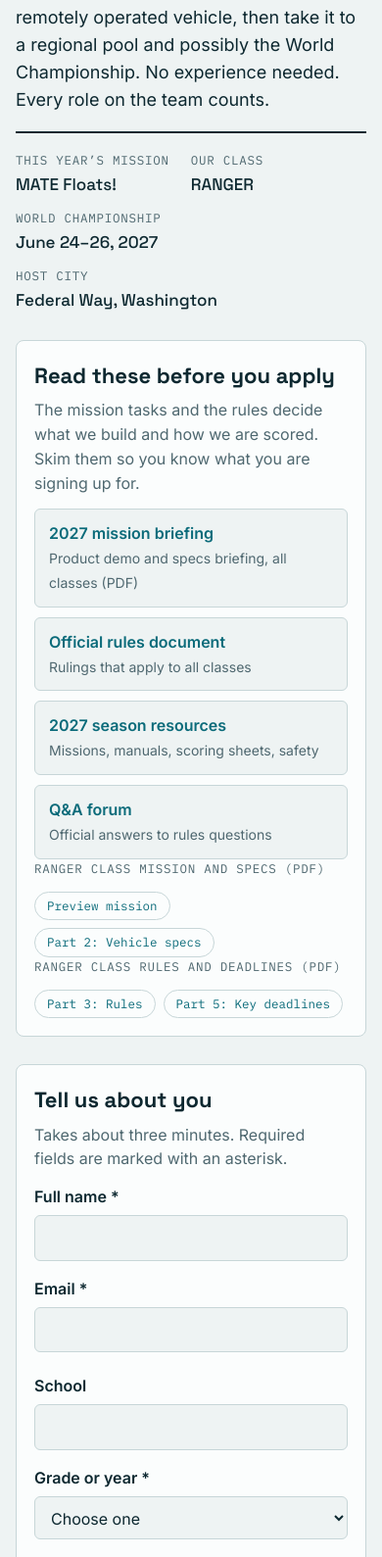
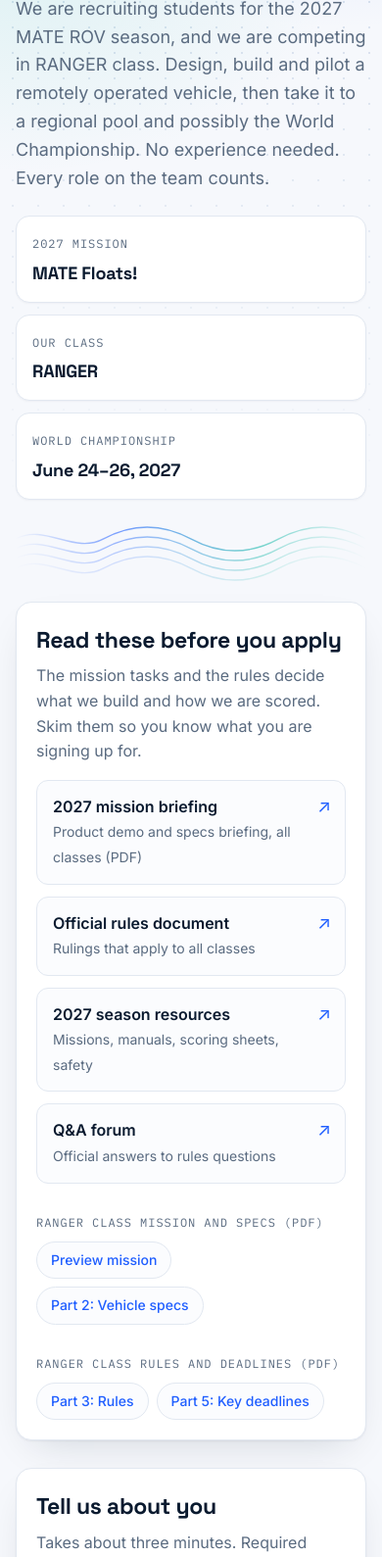
Before and after one commit to rgaadhavan-ado91/MateInterestForm, a plain HTML site: page index.html in a window 390 px wide. Shown: the part 245-1834 px from the top of the page at 98% size. Drawn offline with Linux system fonts and the light colour scheme.

Commit message:
Update index.html

```diff
--- a/index.html
+++ b/index.html
@@ -7,120 +7,160 @@
 <style>body{margin:0}[hidden]{display:none!important}</style>
 <link rel="stylesheet" href="https://fonts.googleapis.com/css2?family=Inter:wght@400;500;600&family=Space+Grotesk:wght@500;700&family=IBM+Plex+Mono:wght@400;500&display=swap">
 <style>
-/* Layout: single left-aligned column. Masthead with season facts, a "read first" link panel, then the form as a ruled sheet. */
+/* Layout: nav bar, left-aligned hero with stat cards, then two white cards on a pale field with faint sonar rings and a dot grid. */
 :root {
-  --bg: #eef3f3;
-  --surface: #fbfdfd;
-  --fg: #0d2830;
-  --muted: #4f6870;
-  --line: #c7d6d8;
-  --accent: #d9480f;
-  --accent-fg: #ffffff;
-  --link: #0b6b7a;
-  --ok: #1b7a46;
-  --err: #b42318;
+  --bg: #f6f8fc;
+  --surface: #ffffff;
+  --fg: #0a1a2f;
+  --muted: #5a6b80;
+  --line: #e2e8f1;
+  --accent: #1f5eff;
+  --accent-dark: #1749d1;
+  --accent-tint: #eef3ff;
+  --teal: #0bb5a4;
+  --err: #c0341d;
+  --ok: #138a57;
   --font-display: "Space Grotesk", "Helvetica Neue", Arial, sans-serif;
   --font-body: "Inter", system-ui, -apple-system, "Segoe UI", sans-serif;
   --font-mono: "IBM Plex Mono", ui-monospace, Menlo, Consolas, monospace;
-}
-@media (prefers-color-scheme: dark) {
-  :root:not([data-theme="light"]) {
-    --bg: #081a20; --surface: #0f262e; --fg: #e4eff1; --muted: #98b2b8; --line: #23424c;
-    --accent: #ff7a3d; --accent-fg: #1a0a02; --link: #6fd0e0; --ok: #5fd08f; --err: #ff8c7f;
-    color-scheme: dark;
-  }
-}
-:root[data-theme="dark"] {
-  --bg: #081a20; --surface: #0f262e; --fg: #e4eff1; --muted: #98b2b8; --line: #23424c;
-  --accent: #ff7a3d; --accent-fg: #1a0a02; --link: #6fd0e0; --ok: #5fd08f; --err: #ff8c7f;
-  color-scheme: dark;
+  --shadow: 0 1px 2px rgba(10,26,47,.05), 0 16px 40px -18px rgba(10,26,47,.18);
+  color-scheme: light;
 }
 * { box-sizing: border-box; }
+html { background: var(--bg); }
 body {
+  margin: 0; position: relative; overflow-x: hidden;
   background: var(--bg); color: var(--fg);
-  font-family: var(--font-body); font-size: 16px; line-height: 1.55;
-  padding-block: 32px 56px;
+  font-family: var(--font-body); font-size: 16px; line-height: 1.6;
+  padding-block: 20px 150px;
   padding-left: max(16px, env(safe-area-inset-left, 0px));
   padding-right: max(16px, env(safe-area-inset-right, 0px));
 }
-.wrap { max-width: 720px; margin: 0 auto; display: grid; gap: 28px; }
-a { color: var(--link); text-underline-offset: 3px; }
+.bg { position: absolute; inset: 0 0 auto 0; height: 900px; pointer-events: none; z-index: 0; overflow: hidden; }
+.bg::before {
+  content: ""; position: absolute; inset: 0;
+  background-image: radial-gradient(#c9d5e6 1.1px, transparent 1.2px);
+  background-size: 26px 26px;
+  -webkit-mask-image: linear-gradient(to bottom, #000 0%, transparent 85%);
+  mask-image: linear-gradient(to bottom, #000 0%, transparent 85%);
+}
+.bg::after {
+  content: ""; position: absolute; inset: 0;
+  background:
+    radial-gradient(520px 340px at 88% 4%, rgba(31,94,255,.13), transparent 70%),
+    radial-gradient(460px 320px at 6% 22%, rgba(11,181,164,.10), transparent 70%);
+}
+.foot-wave { position: absolute; left: 0; right: 0; bottom: 0; width: 100%; height: 170px; z-index: 0; pointer-events: none; }
+.wrap { position: relative; z-index: 1; max-width: 760px; margin: 0 auto; display: grid; gap: 28px; }
+a { color: var(--accent); text-underline-offset: 3px; }
 a:focus-visible, button:focus-visible, input:focus-visible, select:focus-visible, textarea:focus-visible {
-  outline: 3px solid var(--accent); outline-offset: 2px;
+  outline: 3px solid rgba(31,94,255,.45); outline-offset: 2px;
 }
-.mono { font-family: var(--font-mono); font-size: 12.5px; letter-spacing: .06em; text-transform: uppercase; color: var(--muted); }
-h1 { font-family: var(--font-display); font-weight: 700; font-size: clamp(34px, 8vw, 52px); line-height: 1.04; margin: 10px 0 14px; text-wrap: balance; letter-spacing: -0.02em; }
-h2 { font-family: var(--font-display); font-weight: 700; font-size: 22px; margin: 0 0 6px; text-wrap: balance; }
-.lede { font-size: 18px; max-width: 60ch; margin: 0 0 18px; }
-.facts { display: flex; flex-wrap: wrap; gap: 8px 22px; padding-top: 14px; border-top: 2px solid var(--fg); }
-.facts div { min-width: 0; }
-.facts b { display: block; font-family: var(--font-display); font-size: 17px; font-weight: 500; }
+.mono { font-family: var(--font-mono); font-size: 12px; letter-spacing: .08em; text-transform: uppercase; color: var(--muted); }
 
-.panel { background: var(--surface); border: 1px solid var(--line); border-radius: 8px; padding: 22px; }
-.panel p { margin: 0 0 14px; color: var(--muted); max-width: 62ch; }
-.links { display: grid; grid-template-columns: repeat(2, minmax(0, 1fr)); gap: 10px; margin: 0; padding: 0; list-style: none; }
-.links a {
-  display: block; height: 100%; padding: 12px 14px; border: 1px solid var(--line); border-radius: 6px;
-  text-decoration: none; color: var(--fg); background: var(--bg);
-}
-.links a:hover { border-color: var(--link); }
-.links strong { display: block; color: var(--link); font-weight: 600; }
+.nav { display: flex; align-items: center; justify-content: space-between; gap: 12px; padding: 4px 0 16px; }
+.brand { display: flex; align-items: center; gap: 10px; font-family: var(--font-display); font-weight: 700; font-size: 17px; letter-spacing: -0.01em; }
+.brand svg { flex: none; }
+.pill { display: inline-flex; align-items: center; gap: 8px; padding: 6px 12px; border: 1px solid var(--line); border-radius: 999px; background: rgba(255,255,255,.8); font-size: 13px; font-weight: 500; color: var(--fg); white-space: nowrap; }
+.pill i { width: 8px; height: 8px; border-radius: 50%; background: var(--teal); box-shadow: 0 0 0 4px rgba(11,181,164,.18); }
+
+h1 { font-family: var(--font-display); font-weight: 700; font-size: clamp(36px, 8.4vw, 60px); line-height: 1.02; letter-spacing: -0.03em; margin: 14px 0 16px; text-wrap: balance; }
+h1 .hl { color: var(--accent); text-decoration: underline wavy rgba(31,94,255,.35) 2px; text-underline-offset: 9px; text-decoration-skip-ink: none; }
+h2 { font-family: var(--font-display); font-weight: 700; font-size: 23px; letter-spacing: -0.015em; margin: 0 0 6px; text-wrap: balance; }
+.lede { font-size: 18px; color: var(--muted); max-width: 58ch; margin: 0 0 24px; }
+.facts { display: grid; grid-template-columns: repeat(3, minmax(0, 1fr)); gap: 12px; padding: 0; border: 0; }
+.facts div { min-width: 0; background: var(--surface); border: 1px solid var(--line); border-radius: 14px; padding: 14px 16px; box-shadow: 0 1px 2px rgba(10,26,47,.04); }
+.facts b { display: block; margin-top: 4px; font-family: var(--font-display); font-size: 18px; font-weight: 600; letter-spacing: -0.01em; }
+
+.wave-divider { display: block; width: 100%; height: 64px; margin: -8px 0; }
+.panel { background: var(--surface); border: 1px solid var(--line); border-radius: 18px; padding: 28px; box-shadow: var(--shadow); }
+.panel > p { margin: 0 0 16px; color: var(--muted); max-width: 62ch; }
+.links { display: grid; grid-template-columns: repeat(2, minmax(0, 1fr)); gap: 12px; margin: 0; padding: 0; list-style: none; }
+.links a { position: relative; display: block; height: 100%; padding: 14px 40px 14px 16px; border: 1px solid var(--line); border-radius: 12px; text-decoration: none; color: var(--fg); background: #fbfcfe; transition: border-color .15s, box-shadow .15s, transform .15s; }
+.links a::after { content: "\2197"; position: absolute; right: 14px; top: 12px; color: var(--accent); font-size: 18px; }
+.links a:hover { border-color: var(--accent); box-shadow: 0 8px 20px -12px rgba(31,94,255,.5); transform: translateY(-1px); }
+.links strong { display: block; font-weight: 600; }
 .links span { font-size: 14px; color: var(--muted); }
-.classes { display: flex; flex-wrap: wrap; gap: 8px; margin: 12px 0 0; padding: 0; list-style: none; }
-.classes a { display: inline-block; padding: 4px 12px; border: 1px solid var(--line); border-radius: 999px; font-family: var(--font-mono); font-size: 12.5px; text-decoration: none; }
-.classes a:hover { border-color: var(--link); }
-.sub { font-family: var(--font-mono); font-size: 12.5px; letter-spacing: .06em; text-transform: uppercase; color: var(--muted); margin: 18px 0 0; }
+.sub { font-family: var(--font-mono); font-size: 12px; letter-spacing: .08em; text-transform: uppercase; color: var(--muted); margin: 28px 0 0; }
+.panel > p.sub { margin: 30px 0 0; }
+.classes { display: flex; flex-wrap: wrap; gap: 8px; margin: 10px 0 0; padding: 0; list-style: none; }
+.classes a { display: inline-block; padding: 7px 14px; border: 1px solid var(--line); border-radius: 999px; background: #fbfcfe; font-size: 14px; font-weight: 500; text-decoration: none; transition: border-color .15s, background .15s; }
+.classes a:hover { border-color: var(--accent); background: var(--accent-tint); }
 
 form { display: grid; gap: 22px; }
 fieldset { border: 0; padding: 0; margin: 0; min-width: 0; }
-legend, label.lab { display: block; font-weight: 600; margin-bottom: 6px; padding: 0; }
+legend, label.lab { display: block; font-weight: 600; font-size: 15px; margin-bottom: 7px; padding: 0; }
 .hint { display: block; font-weight: 400; font-size: 14px; color: var(--muted); }
 .row { display: grid; grid-template-columns: repeat(2, minmax(0, 1fr)); gap: 16px; }
 input[type=text], input[type=email], select, textarea {
-  width: 100%; font: inherit; color: var(--fg); background: var(--bg);
-  border: 1px solid var(--line); border-radius: 6px; padding: 10px 12px;
+  width: 100%; font: inherit; color: var(--fg); background: #fff;
+  border: 1px solid #d3dcea; border-radius: 10px; padding: 11px 13px;
+  transition: border-color .15s, box-shadow .15s;
 }
+input[type=text]:focus, input[type=email]:focus, select:focus, textarea:focus { border-color: var(--accent); box-shadow: 0 0 0 4px rgba(31,94,255,.12); outline: none; }
 textarea { min-height: 104px; resize: vertical; }
-.opts { display: grid; grid-template-columns: repeat(2, minmax(0, 1fr)); gap: 8px; }
-.opt { display: flex; gap: 10px; align-items: flex-start; padding: 10px 12px; border: 1px solid var(--line); border-radius: 6px; background: var(--bg); cursor: pointer; }
+.opts { display: grid; grid-template-columns: repeat(2, minmax(0, 1fr)); gap: 10px; }
+.opt { display: flex; gap: 11px; align-items: flex-start; padding: 12px 14px; border: 1px solid var(--line); border-radius: 12px; background: #fbfcfe; cursor: pointer; transition: border-color .15s, background .15s; }
+.opt:hover { border-color: #b8c7de; }
+.opt:has(input:checked) { border-color: var(--accent); background: var(--accent-tint); }
 .opt input { margin-top: 4px; accent-color: var(--accent); flex: none; }
-.opt span { min-width: 0; }
-.opt small { display: block; color: var(--muted); font-size: 13px; }
+.opt span { min-width: 0; font-weight: 500; }
+.opt small { display: block; color: var(--muted); font-weight: 400; font-size: 13px; line-height: 1.4; }
 .opts.one { grid-template-columns: 1fr; }
-.ack { border-top: 1px solid var(--line); padding-top: 18px; }
+.ack { border-top: 1px solid var(--line); padding-top: 20px; }
 button.go {
-  font: inherit; font-weight: 600; background: var(--accent); color: var(--accent-fg);
-  border: 0; border-radius: 6px; padding: 13px 22px; cursor: pointer; justify-self: start;
+  font: inherit; font-weight: 600; color: #fff; background: var(--accent);
+  border: 0; border-radius: 10px; padding: 14px 26px; cursor: pointer; justify-self: start;
+  box-shadow: 0 10px 22px -10px rgba(31,94,255,.7); transition: background .15s, transform .15s;
 }
-button.go[disabled] { opacity: .6; cursor: wait; }
+button.go:hover { background: var(--accent-dark); transform: translateY(-1px); }
+button.go[disabled] { opacity: .6; cursor: wait; transform: none; }
 .msg { min-height: 1.4em; margin: 0; font-size: 15px; }
 .msg.err { color: var(--err); }
 .done { display: none; }
 .done.show { display: block; }
 .done h2 { color: var(--ok); }
-.notice { border: 1px dashed var(--line); border-radius: 6px; padding: 12px 14px; color: var(--muted); font-size: 14px; }
-.foot { font-size: 14px; color: var(--muted); }
-@media (max-width: 560px) {
-  .links, .row, .opts { grid-template-columns: 1fr; }
-  .panel { padding: 18px; }
+.foot { font-size: 13.5px; color: var(--muted); position: relative; z-index: 1; }
+@media (max-width: 600px) {
+  .links, .row, .opts, .facts { grid-template-columns: 1fr; }
+  .panel { padding: 20px; border-radius: 16px; }
+  .pill { display: none; }
+  .foot-wave { height: 110px; }
 }
-@media (prefers-reduced-motion: reduce) { * { transition: none !important; animation: none !important; } }
+@media (prefers-reduced-motion: reduce) { * { transition: none !important; } }
 </style>
 
 </head>
 <body>
+<div class="bg" aria-hidden="true">
+</div>
 <main class="wrap">
+  <div class="nav">
+    <div class="brand">
+      <svg width="30" height="30" viewBox="0 0 32 32" fill="none" aria-hidden="true"><rect width="32" height="32" rx="9" fill="#1f5eff"/><path d="M6 19c3-5 6-5 9 0s6 5 9 0" stroke="#fff" stroke-width="2.2" stroke-linecap="round"/><path d="M6 13c3-4 6-4 9 0s6 4 9 0" stroke="#fff" stroke-opacity=".55" stroke-width="2.2" stroke-linecap="round"/></svg>
+      MATE ROV 2027
+    </div>
+    <span class="pill"><i></i>Now recruiting &middot; RANGER class</span>
+  </div>
   <header>
     <div class="mono">MATE ROV Competition &middot; 2027 season &middot; RANGER class</div>
-    <h1>Build an underwater robot with us.</h1>
+    <h1>Build an <span class="hl">underwater robot</span> with us.</h1>
     <p class="lede">We are recruiting students for the 2027 MATE ROV season, and we are competing in RANGER class. Design, build and pilot a remotely operated vehicle, then take it to a regional pool and possibly the World Championship. No experience needed. Every role on the team counts.</p>
     <div class="facts">
-      <div><span class="mono">This year&rsquo;s mission</span><b>MATE Floats!</b></div>
+      <div><span class="mono">2027 mission</span><b>MATE Floats!</b></div>
       <div><span class="mono">Our class</span><b>RANGER</b></div>
       <div><span class="mono">World Championship</span><b>June 24&ndash;26, 2027</b></div>
-      <div><span class="mono">Host city</span><b>Federal Way, Washington</b></div>
     </div>
   </header>
+  <svg class="wave-divider" viewBox="0 0 760 64" preserveAspectRatio="none" fill="none" stroke-linecap="round" aria-hidden="true">
+    <defs><linearGradient id="wd" x1="0" x2="1"><stop offset="0" stop-color="#1f5eff" stop-opacity="0"/><stop offset=".3" stop-color="#1f5eff" stop-opacity=".6"/><stop offset=".7" stop-color="#0bb5a4" stop-opacity=".55"/><stop offset="1" stop-color="#0bb5a4" stop-opacity="0"/></linearGradient></defs>
+    <g stroke="url(#wd)" stroke-width="1.4">
+      <path d="M0 20 C63 4 127 36 190 20 S317 4 380 20 S507 36 570 20 S697 4 760 20"/>
+      <path d="M0 30 C63 14 127 46 190 30 S317 14 380 30 S507 46 570 30 S697 14 760 30" opacity=".75"/>
+      <path d="M0 40 C63 24 127 56 190 40 S317 24 380 40 S507 56 570 40 S697 24 760 40" opacity=".5"/>
+      <path d="M0 50 C63 34 127 66 190 50 S317 34 380 50 S507 66 570 50 S697 34 760 50" opacity=".3"/>
+    </g>
+  </svg>
 
   <section class="panel" aria-labelledby="read-first">
     <h2 id="read-first">Read these before you apply</h2>
@@ -170,10 +210,12 @@ button.go[disabled] { opacity: .6; cursor: wait; }
           <label class="lab" for="f-grade">Grade or year *</label>
           <select id="f-grade" name="grade" required>
             <option value="">Choose one</option>
+            <option>6th&ndash;8th grade</option>
             <option>9th grade</option>
             <option>10th grade</option>
             <option>11th grade</option>
             <option>12th grade</option>
+            <option>College or technical school</option>
             <option>Other</option>
           </select>
         </div>
@@ -285,5 +327,10 @@ button.go[disabled] { opacity: .6; cursor: wait; }
 })();
 </script>
 
+<svg class="foot-wave" viewBox="0 0 1440 170" preserveAspectRatio="none" aria-hidden="true">
+  <defs><linearGradient id="fw" x1="0" y1="0" x2="0" y2="1"><stop offset="0" stop-color="#1f5eff" stop-opacity=".10"/><stop offset="1" stop-color="#0bb5a4" stop-opacity=".16"/></linearGradient></defs>
+  <path d="M0 70 C240 10 480 130 720 70 S1200 10 1440 70 V170 H0 Z" fill="url(#fw)"/>
+  <path d="M0 105 C240 45 480 165 720 105 S1200 45 1440 105 V170 H0 Z" fill="url(#fw)"/>
+</svg>
 </body>
 </html>
```
